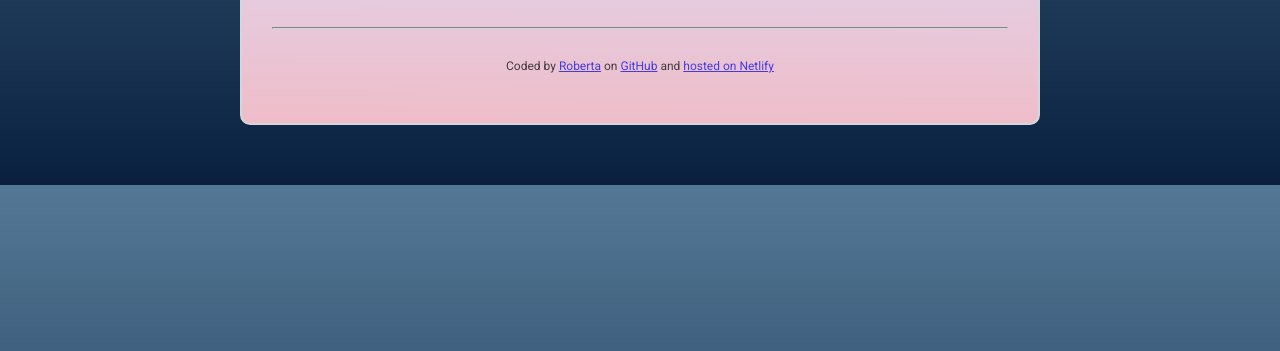
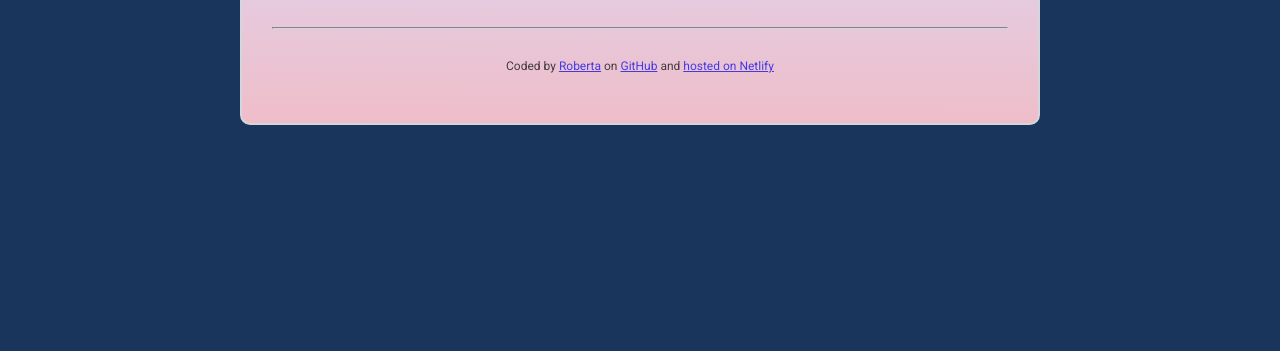
Before and after one commit to roberta-munive/weather_app_with_api_my_design, a plain HTML site: page index.html in a window 1280 px wide. Shown: the part 449-800 px from the top of the page. Drawn offline with nearby package versions, Linux system fonts and the light colour scheme; no server answers.

Commit message:
changed body background color

```diff
--- a/src/style.css
+++ b/src/style.css
@@ -6,8 +6,8 @@
 
 body {
   font-family: "Roboto", sans-serif;
-  background: linear-gradient(to top, #09203f 0%, #537895 100%);
-
+  /* background: linear-gradient(to top, #09203f 0%, #537895 100%); */
+  background-color: #1A355B;
   margin: 0 auto;
   padding: 20px;
 }
```
